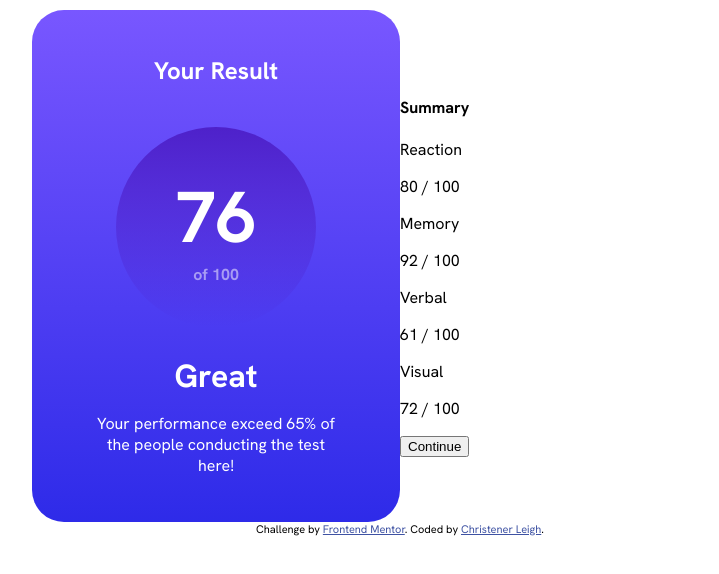
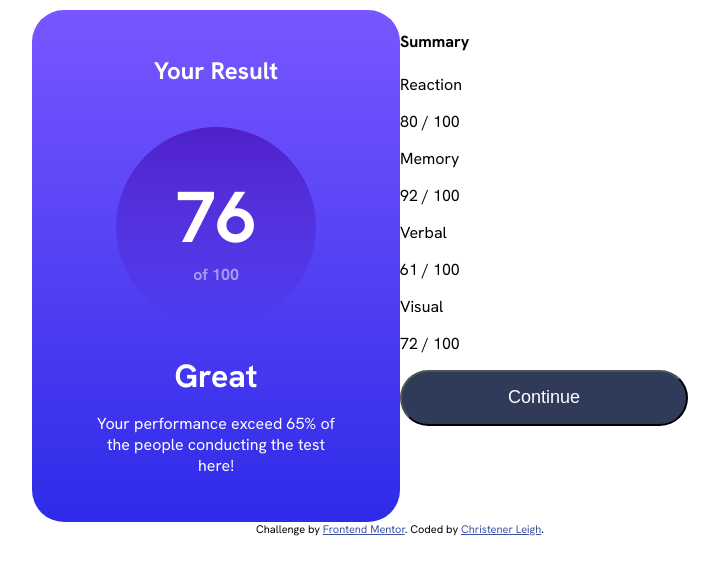
Before and after one commit to Christener19/Results-summary, a plain HTML site: page index.html in a window 1280 px wide. Shown: the whole page, without its empty margins (240-959 px from the left). Drawn offline with Linux system fonts and the light colour scheme.

Commit message:
button and done for the night

```diff
--- a/style.css
+++ b/style.css
@@ -1,3 +1,4 @@
+/*--- Selecting multiple----*/
 body {
     margin: 10px auto;
     padding: 0;
@@ -8,6 +9,7 @@ body {
     font-size: 18px;
 }
 
+/*-----Main with left side----*/
 .main-container {
     margin: 0 auto;
     display: flex;
@@ -77,6 +79,19 @@ body {
 /* ----------Right side--------*/
 .right-container{
     width: 368px;
+    height: 512px;
+    margin: 0 auto;
+
+}
+
+button {
+    border-radius: 128px;
+    height: 56px;
+    width: 288px;
+    background-color: hsl(224, 30%, 27%);
+    color: white;
+    margin: 0 auto;
+    font-size: 18px;
 }
 
 .attribution { font-size: 11px;
```
